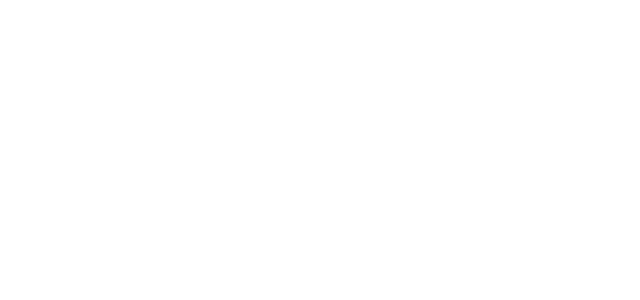
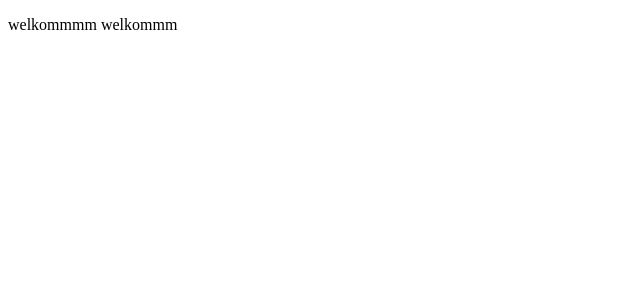
Before and after one commit to evhoogenboom/SportappFrontend, an Angular app: page /userspace in a window 1280 px wide. Before the commit this address led to /. Shown: the top 300 px of the page, without its empty margins (0-640 px from the left). Built offline with nearby package versions, Linux system fonts and the light colour scheme.

Commit message:
danny toevoeging echt supergaaf

```diff
--- a/src/app/login/login.component.ts
+++ b/src/app/login/login.component.ts
@@ -31,6 +31,7 @@ export class LoginComponent implements OnInit{
     if (localStorage.getItem('loginStatus') == 'ingelogd' ) {
       alert('if is true');
 
+
     }
   }
 
--- /dev/null
+++ b/src/app/user-space/user-space.component.html
@@ -0,0 +1,3 @@
+<p>
+  welkommmm welkommm
+</p>
--- /dev/null
+++ b/src/app/user-space/user-space.component.ts
@@ -0,0 +1,15 @@
+import { Component, OnInit } from '@angular/core';
+
+@Component({
+  selector: 'app-user-space',
+  templateUrl: './user-space.component.html',
+  styleUrls: ['./user-space.component.css']
+})
+export class UserSpaceComponent implements OnInit {
+
+  constructor() { }
+
+  ngOnInit() {
+  }
+
+}
```
Also changed, not shown: src/app/app.module.ts (+5 -2 lines), src/app/user-space/user-space.component.css (added), 1 other file (tests, documents, lock files or other folders).
